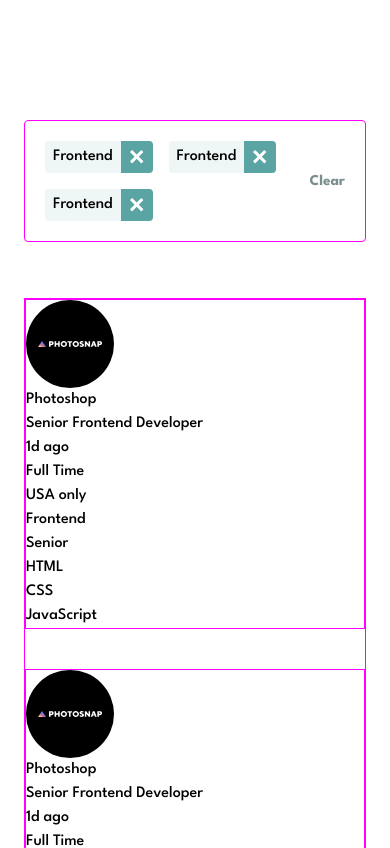
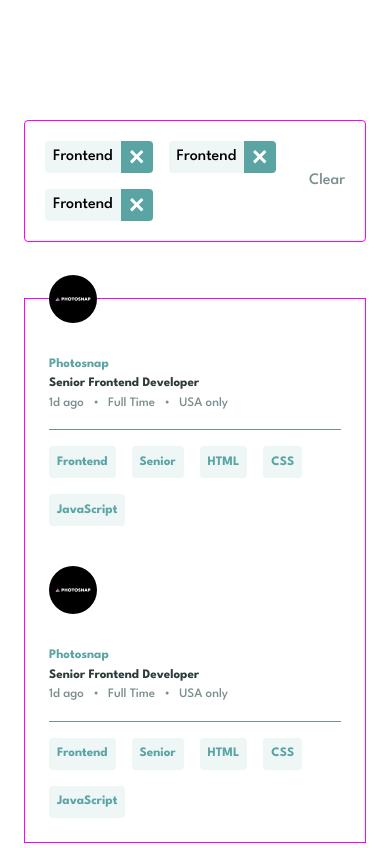
Before and after one commit to c0dehamster/static-job-listings, a React (Vite) app: page / in a window 390 px wide. Shown: the top 848 px of the page. Built offline with nearby package versions, Linux system fonts and the light colour scheme.

Commit message:
Style a job card (mobile)

```diff
--- a/src/components/Header.css
+++ b/src/components/Header.css
@@ -17,14 +17,14 @@
 	gap: 1rem;
 }
 
-.button {
+.header__button {
 	color: var(--color-neutral-400);
 	background-color: transparent;
 
 	transition: color 100ms ease-in;
 }
 
-.button::before {
+.header__button::before {
 	content: "";
 	position: absolute;
 	left: 50%;
@@ -36,13 +36,13 @@
 	transition: 100ms linear;
 }
 
-.button:hover,
-.button:focus {
+.header__button:hover,
+.header__button:focus {
 	color: var(--color-primary-400);
 }
 
-.button:focus::before,
-.button:hover::before {
+.header__button:focus::before,
+.header__button:hover::before {
 	left: 0;
 	right: 0;
 }
--- a/src/components/Header.tsx
+++ b/src/components/Header.tsx
@@ -11,7 +11,7 @@ export const Header = () => {
 				<HeaderTag></HeaderTag>
 			</ul>
 
-			<button className="button">Clear</button>
+			<button className="header__button">Clear</button>
 		</header>
 	)
 }
--- a/src/components/JobCard.css
+++ b/src/components/JobCard.css
@@ -1,4 +1,97 @@
 .card {
-	/* Temporary */
-	border: 1px solid magenta;
+	position: relative;
+
+	min-height: 9.5rem;
+	padding: 1.5rem;
+	border-radius: 0.25rem;
+	align-items: center;
+
+	display: grid;
+	grid-template-areas:
+		"info"
+		"tags";
+	gap: 1rem;
 }
+
+.card__logo {
+	position: absolute;
+	top: 0;
+	left: 1.5rem;
+	transform: translateY(-50%);
+
+	width: 3rem;
+	aspect-ratio: 1;
+}
+
+.card__info {
+	padding-block: 2rem 1rem;
+	display: grid;
+	border-bottom: 1px solid var(--color-neutral-400);
+}
+
+.card__company,
+.card__heading,
+.card__detail {
+	font-size: var(--font-size-100);
+}
+
+.card__company {
+	color: var(--color-primary-400);
+	font-weight: var(--font-weight-bold);
+}
+
+.card__heading {
+	color: var(--color-neutral-900);
+	font-weight: var(--font-weight-bold);
+}
+
+.card__details {
+	display: flex;
+	gap: 1.5rem;
+}
+
+.card__detail {
+	position: relative;
+	color: var(--color-neutral-400);
+	font-weight: var(--font-weight-normal);
+}
+
+.card__detail:not(:last-child)::before {
+	content: "";
+	position: absolute;
+	right: -0.75rem;
+	top: 40%;
+	transform: translateX(50%) translateY(-50%);
+
+	width: 0.2rem;
+	aspect-ratio: 1;
+	border-radius: 50%;
+
+	background-color: var(--color-neutral-400);
+}
+
+.tags {
+	display: flex;
+	flex-wrap: wrap;
+	gap: 1rem;
+}
+
+.tags__button {
+	height: 2rem;
+	padding-inline: 0.5rem;
+	border-radius: 0.25rem;
+
+	background-color: var(--color-neutral-200);
+	color: var(--color-primary-400);
+
+	font-size: var(--font-size-100);
+	font-weight: var(--font-weight-bold);
+
+	transition: background-color 100ms ease-in, color 100ms ease-in;
+}
+
+.tags__button:hover,
+.tags__button:focus {
+	color: var(--color-neutral-100);
+	background-color: var(--color-primary-400);
+}
--- a/src/components/JobCard.tsx
+++ b/src/components/JobCard.tsx
@@ -7,25 +7,40 @@ export const JobCard = () => {
 		<li className="card">
 			<div className="card__info">
 				<img src={Logo} alt="" className="card__logo" />
+
 				<div className="card__header">
-					<p className="card__company">Photoshop</p>
+					<h2 className="card__company">Photosnap</h2>
 				</div>
 
 				<p className="card__heading">Senior Frontend Developer</p>
 
 				<div className="card__details">
-					<p className="card__posted-at">1d ago</p>
-					<p className="card__contract">Full Time</p>
-					<p className="card__location">USA only</p>
+					<p className="card__detail">1d ago</p>
+					<p className="card__detail">Full Time</p>
+					<p className="card__detail">USA only</p>
 				</div>
 			</div>
 
 			<ul className="tags">
-				<li className="tags__item">Frontend</li>
-				<li className="tags__item">Senior</li>
-				<li className="tags__item">HTML</li>
-				<li className="tags__item">CSS</li>
-				<li className="tags__item">JavaScript</li>
+				<li className="tags__item">
+					<button className="tags__button">Frontend</button>
+				</li>
+
+				<li className="tags__item">
+					<button className="tags__button">Senior</button>
+				</li>
+
+				<li className="tags__item">
+					<button className="tags__button">HTML</button>
+				</li>
+
+				<li className="tags__item">
+					<button className="tags__button">CSS</button>
+				</li>
+
+				<li className="tags__item">
+					<button className="tags__button">JavaScript</button>
+				</li>
 			</ul>
 		</li>
 	)
--- a/src/index.css
+++ b/src/index.css
@@ -113,7 +113,4 @@ button {
 	overflow: hidden;
 
 	border: none;
-
-	font-size: var(--font-size-400);
-	font-weight: var(--font-weight-bold);
 }
```
